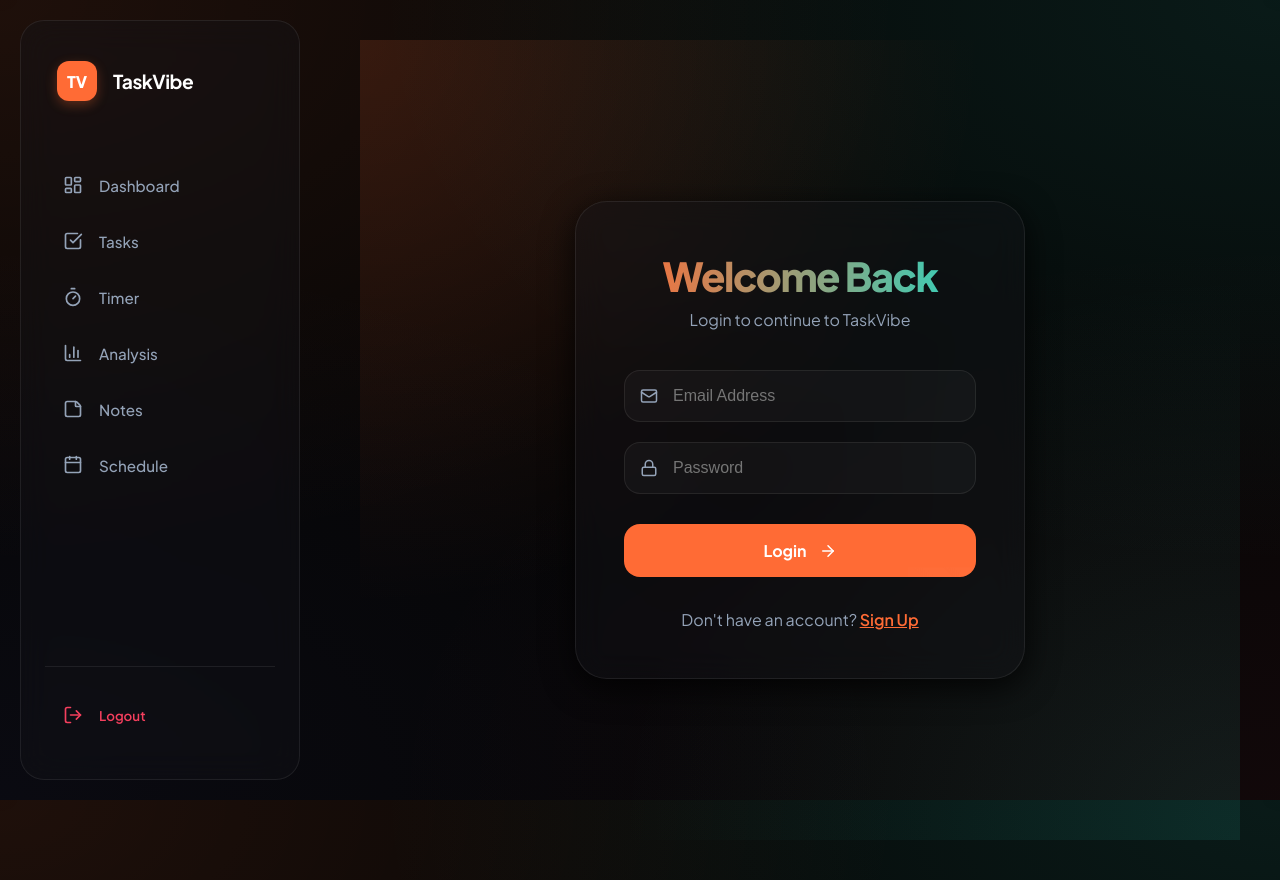
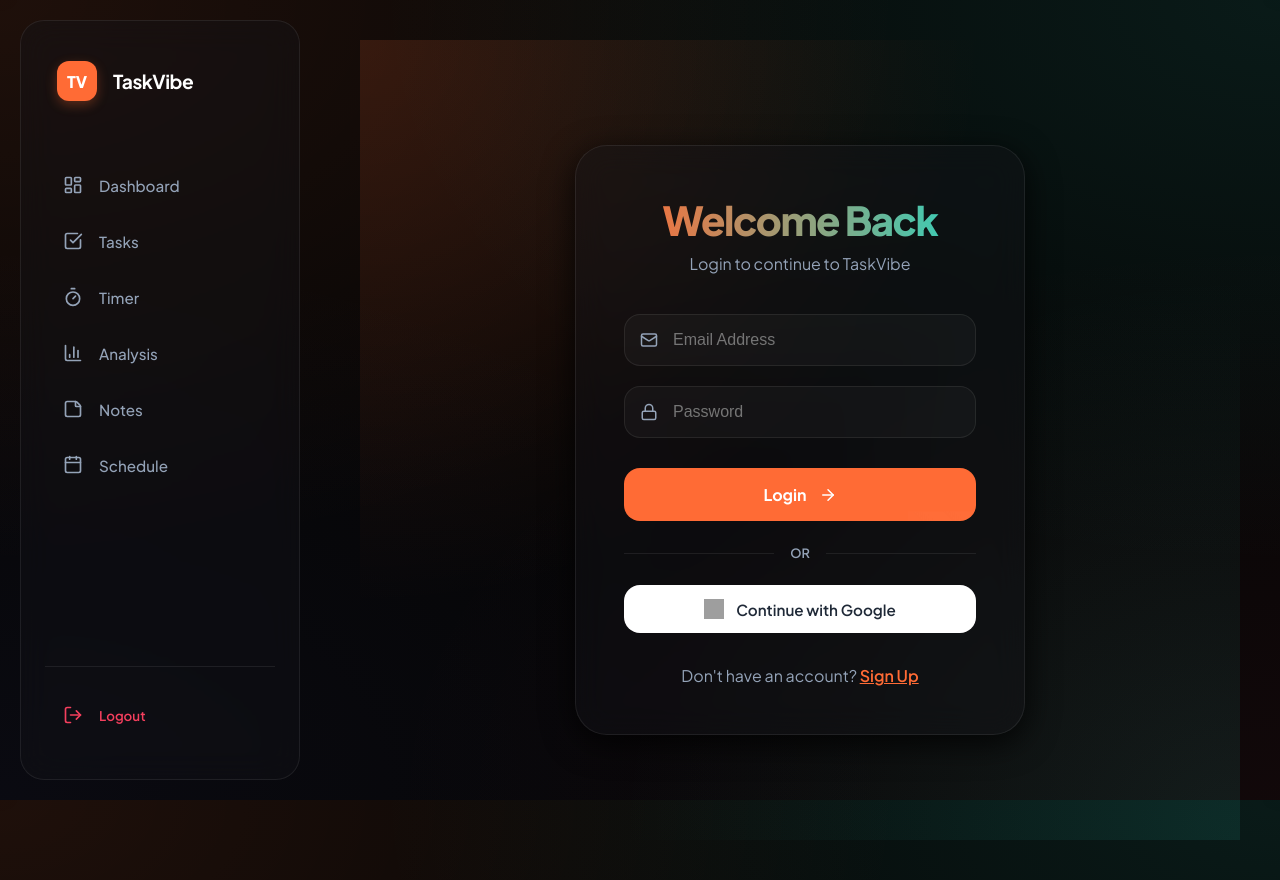
Before and after one commit to faridafaijati/Task, a Next.js app: page /auth/login in a window 1280 px wide. Built offline with nearby package versions, Linux system fonts and the light colour scheme; no server answers; grey boxes are pictures that could not be loaded.

Commit message:
feat: add Google Login support and UI buttons

```diff
--- a/src/app/auth/login/auth.module.css
+++ b/src/app/auth/login/auth.module.css
@@ -103,6 +103,57 @@
   color: var(--text-secondary);
 }
 
+.separator {
+  display: flex;
+  align-items: center;
+  text-align: center;
+  margin: 24px 0;
+  color: var(--text-secondary);
+  font-size: 0.8rem;
+  font-weight: 600;
+}
+
+.separator::before,
+.separator::after {
+  content: '';
+  flex: 1;
+  border-bottom: 1px solid var(--border-color);
+}
+
+.separator:not(:empty)::before {
+  margin-right: 1rem;
+}
+
+.separator:not(:empty)::after {
+  margin-left: 1rem;
+}
+
+.googleBtn {
+  width: 100%;
+  display: flex;
+  align-items: center;
+  justify-content: center;
+  gap: 12px;
+  padding: 14px;
+  background: white;
+  color: #1f2937;
+  border-radius: 16px;
+  font-weight: 600;
+  font-size: 0.95rem;
+  transition: all 0.3s ease;
+}
+
+.googleBtn:hover:not(:disabled) {
+  background: #f9fafb;
+  transform: translateY(-2px);
+  box-shadow: 0 4px 12px rgba(0, 0, 0, 0.1);
+}
+
+.googleBtn img {
+  width: 20px;
+  height: 20px;
+}
+
 .authFooter a {
   color: var(--accent-primary);
   font-weight: 600;
--- a/src/app/auth/login/page.tsx
+++ b/src/app/auth/login/page.tsx
@@ -87,6 +87,19 @@ function LoginFormContent() {
           </button>
         </form>
 
+        <div className={styles.separator}>
+          <span>OR</span>
+        </div>
+
+        <button
+          onClick={() => signIn('google', { callbackUrl: '/' })}
+          className={styles.googleBtn}
+          disabled={loading}
+        >
+          <img src="https://www.gstatic.com/firebasejs/ui/2.0.0/images/auth/google.svg" alt="Google" />
+          <span>Continue with Google</span>
+        </button>
+
         <div className={styles.authFooter}>
           <p>Don't have an account? <Link href="/auth/signup">Sign Up</Link></p>
         </div>
--- a/src/auth.ts
+++ b/src/auth.ts
@@ -4,10 +4,15 @@ import { MongoDBAdapter } from "@auth/mongodb-adapter";
 import clientPromise, { connectDB } from "@/lib/mongodb";
 import { User } from "@/models/User";
 import bcrypt from "bcryptjs";
+import Google from "next-auth/providers/google";
 
 export const { handlers, auth, signIn, signOut } = NextAuth({
   adapter: MongoDBAdapter(clientPromise),
   providers: [
+    Google({
+      clientId: process.env.AUTH_GOOGLE_ID,
+      clientSecret: process.env.AUTH_GOOGLE_SECRET,
+    }),
     Credentials({
       name: "credentials",
       credentials: {
```
Also changed, not shown: src/app/auth/signup/page.tsx (+14 -0 lines).
